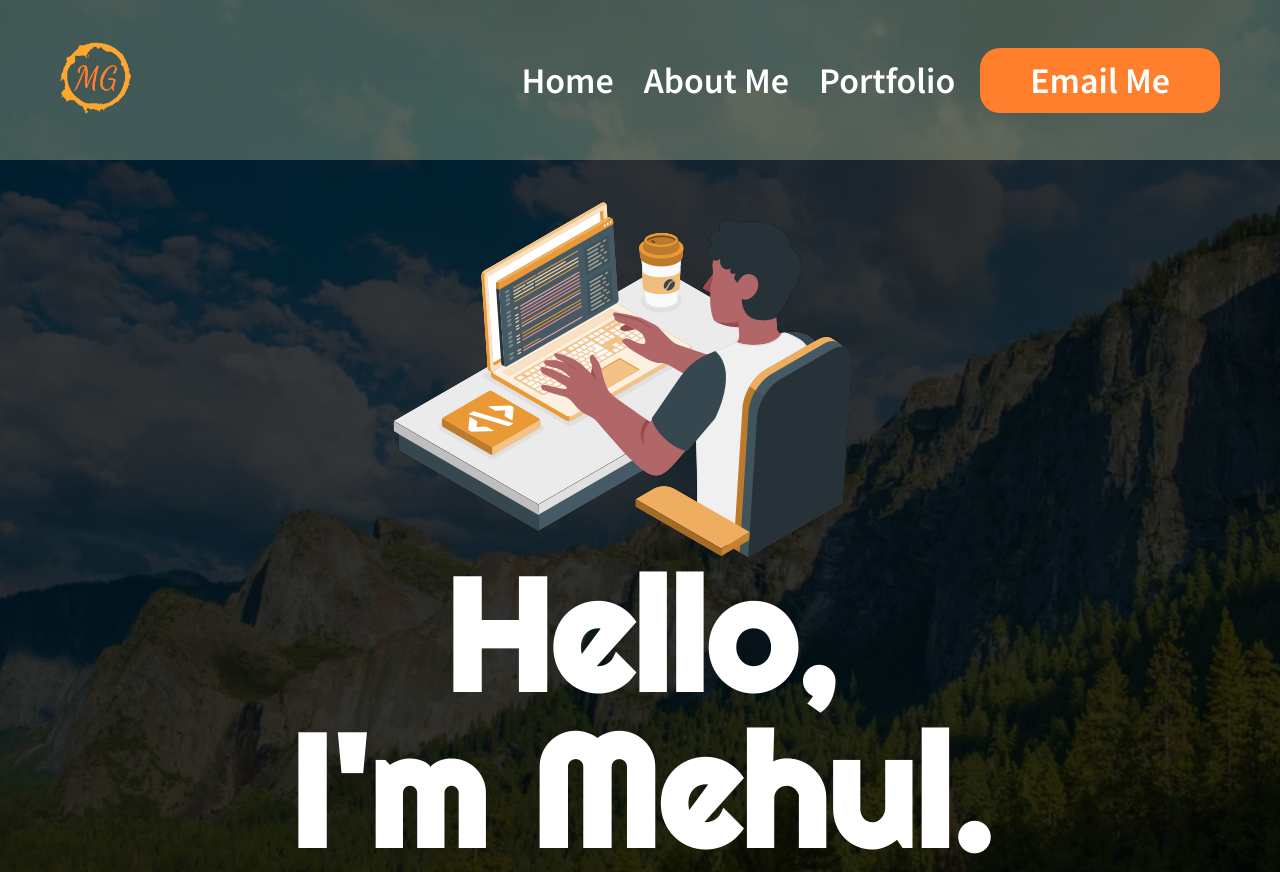
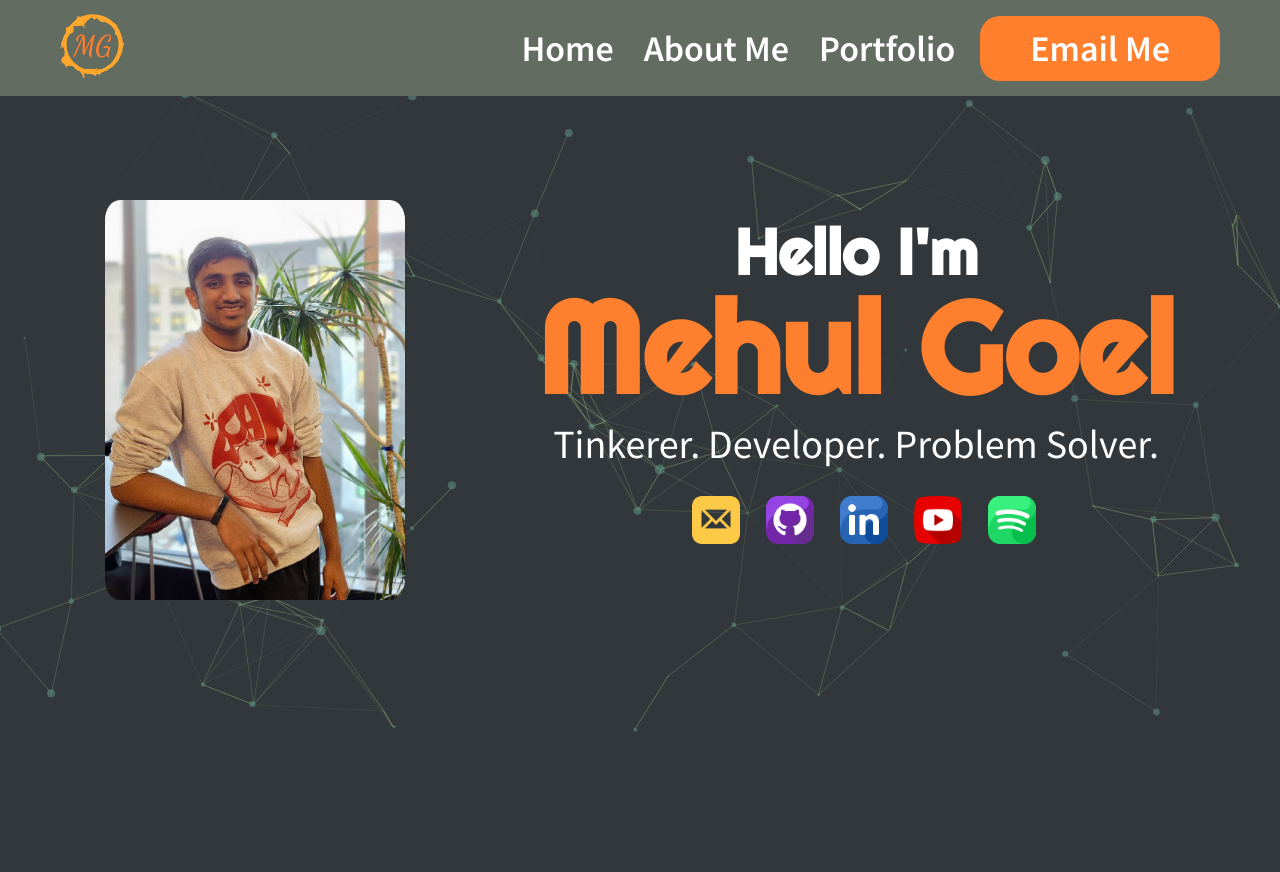
Before and after one commit to mehulgoel873/PersonalWebsite, a website: page home.html in a window 1280 px wide. Shown: the top 872 px of the page. After the commit the page ends 836 px from the top, so only its background shows below. Drawn offline with nearby package versions, Linux system fonts and the light colour scheme.

Commit message:
Added particles.js

```diff
--- /dev/null
+++ b/app.js
@@ -0,0 +1,120 @@
+particlesJS('particles-js',
+
+  {
+    "particles": {
+      "number": {
+        "value": 80,
+        "density": {
+          "enable": true,
+          "value_area": 800
+        }
+      },
+      "color": {
+        "value": "#619b8A"
+      },
+      "shape": {
+        "type": "circle",
+        "stroke": {
+          "width": 0,
+          "color": "#000000"
+        },
+        "polygon": {
+          "nb_sides": 5
+        },
+        "image": {
+          "src": "img/github.svg",
+          "width": 100,
+          "height": 100
+        }
+      },
+      "opacity": {
+        "value": 0.5,
+        "random": false,
+        "anim": {
+          "enable": false,
+          "speed": 1,
+          "opacity_min": 0.1,
+          "sync": false
+        }
+      },
+      "size": {
+        "value": 5,
+        "random": true,
+        "anim": {
+          "enable": false,
+          "speed": 40,
+          "size_min": 0.1,
+          "sync": false
+        }
+      },
+      "line_linked": {
+        "enable": true,
+        "distance": 150,
+        "color": "#a1c181",
+        "opacity": 0.7,
+        "width": 1
+      },
+      "move": {
+        "enable": true,
+        "speed": 6,
+        "direction": "none",
+        "random": false,
+        "straight": false,
+        "out_mode": "out",
+        "attract": {
+          "enable": false,
+          "rotateX": 600,
+          "rotateY": 1200
+        }
+      }
+    },
+    "interactivity": {
+      "detect_on": "canvas",
+      "events": {
+        "onhover": {
+          "enable": true,
+          "mode": "repulse"
+        },
+        "onclick": {
+          "enable": true,
+          "mode": "push"
+        },
+        "resize": true
+      },
+      "modes": {
+        "grab": {
+          "distance": 400,
+          "line_linked": {
+            "opacity": 1
+          }
+        },
+        "bubble": {
+          "distance": 400,
+          "size": 40,
+          "duration": 2,
+          "opacity": 8,
+          "speed": 3
+        },
+        "repulse": {
+          "distance": 200
+        },
+        "push": {
+          "particles_nb": 4
+        },
+        "remove": {
+          "particles_nb": 2
+        }
+      }
+    },
+    "retina_detect": true,
+    "config_demo": {
+      "hide_card": false,
+      "background_color": "#b61924",
+      "background_image": "",
+      "background_position": "50% 50%",
+      "background_repeat": "no-repeat",
+      "background_size": "cover"
+    }
+  }
+
+);
--- a/css/style.css
+++ b/css/style.css
@@ -12,7 +12,7 @@ nav {
     left: 0;
     z-index: 1;
     display: flex;
-    height: 160px;
+    height: 12vh;
     width: 100%;
     background-color: rgba(215, 232, 186, 0.3);
     align-items: center;
@@ -25,7 +25,7 @@ nav .logo-container {
 }
 
 nav .logo-container img {
-    height: 10vh;
+    height: 9vh;
 }
 
 nav .nav-links {
@@ -85,38 +85,82 @@ nav .nav-links a:last-child:hover::before {
 /* Styling for the welcome text and image */
 .welcome-section {
     text-align: center;
-    background: url('../Images/Mountain_Range.webp'), #32373B;
-    background-repeat: no-repeat;
-    background-size: cover;
-    background-blend-mode: multiply;
-    padding:200px 0;
-    height: 100%;
+    padding: 12vh 0vh;
+    width: 100%;
 }
 .image-wrapper {
     display: inline-block;
-    width: 40%;
-    margin-right: 20px;
+    margin-right: 10vw;
     vertical-align: middle;
-    height: 100%;
+    height: 50vh;
 }
 .image-wrapper img {
     display: block;
     max-width: 100%;
-    height: 80%;
+    height: 100%;
+    border-radius: 5%;
 }
 
 .text-wrapper {
     display: inline-block;
     width: 60%;
     vertical-align: middle;
-    max-width: 800px;
+    max-width: max-content;
     margin: 0 auto;
-    height: 80%;
     color: #fff;
 }
 .text-wrapper h1 {
     margin-top: 0;
     margin-bottom: 0;
-    font-size: 156px;
+    font-size: 16vh;
     line-height: 1;
 }
+.text-wrapper h3 {
+    margin-top: 0;
+    margin-bottom: 0;
+    font-size: 8vh;
+    line-height: 1;
+    font-family: 'Righteous', cursive;
+}
+
+.text-wrapper p {
+    font-size: 5vh;
+    margin-top: 1.5vh;
+    margin-bottom: 0;
+    line-height: 1;
+}
+
+.welcome-section .nav-links {
+    display: flex;
+    justify-content: center;
+    align-items: center;
+    margin-right: auto;
+    margin-left: auto;
+}
+
+.welcome-section .nav-links a {
+    display: inline-block;
+    text-decoration: none;
+    color: #fff;
+    padding: 32px 5px;
+    position: relative;
+    margin-left: 16px;
+}
+
+.text-wrapper img {
+    height: 48px;
+}
+
+#particles-js {
+    width: 100%;
+}
+
+#particles-js .container {
+    position: absolute;
+    left: 0;
+    right: 0;
+    padding: 13vh;
+    margin-left: auto;
+    margin-right: auto;
+    width: max-content;
+}
--- a/css/utlities.css
+++ b/css/utlities.css
@@ -1,7 +1,15 @@
 h1 {
   font-family: 'Righteous', cursive;
+}
+
+h3 {
+  font-family: 'Source Sans Pro', sans-serif;
 }
 
 p, a{
   font-family: 'Source Sans Pro', sans-serif;
 }
+
+#orange {
+  color: #fe7f2d;
+}
--- a/home.html
+++ b/home.html
@@ -10,6 +10,7 @@
 	<link rel="stylesheet" type="text/css" href="css/style.css">
 </head>
 <body>
+
 	<!-- Navigation bar -->
 	<nav>
         <div class="logo-container">
@@ -22,35 +23,30 @@
           <a href="mailto:mehulgoel873@gmail.com">Email Me</a>
         </div>
     </nav>
+	<section class="welcome-section" id = "particles-js">
+		<div class = "container">
+			<div class="image-wrapper">
+				<img src="Images\profile.jpg" alt="Mehul Goel">
+			</div>
+			<div class="text-wrapper" >
+				<h3>Hello I'm</h3>
+				<h1 id = "orange">Mehul Goel</h1>
+				<p>Tinkerer. Developer. Problem Solver.</p>
+				<div class="nav-links">
+					<a href="mailto:mehulgoel873@gmail.com"><img src="Images/socialMedia/png/004-apple.png"></a>
+					<a href="https://github.com/mehulgoel873"><img src="Images/socialMedia/png/005-github.png"></a>
+					<a href="https://www.linkedin.com/in/mehulgoel873/"><img src="Images/socialMedia/png/002-linkedin.png"></a>
+					<a href="https://www.youtube.com/@mehulgoel873"><img src="Images/socialMedia/png/001-youtube.png"></a>
+					<a href="https://open.spotify.com/user/vypqzeoi6m2jjrkrrwg0wgucg?si=a3f991f43bde4f6b"><img src="Images/socialMedia/png/003-spotify.png"></a>
+					</div>
+			</div>
+		</div>
+	</section>
+	<!-- Home page -->
 
 
-	<!-- Home page -->
-	<section class="welcome-section">
-		<div class="image-wrapper">
-			<img src="Images\Person-Coding.png" alt="Mehul Goel">
-		</div>
-		<div class="text-wrapper">
-			<h1>Hello, <br>I'm Mehul.</h1>
-		</div>
-	</section>
+	<script src="node_modules/particles.js/particles.js"></script>
+	<script src="app.js"></script>
 
-	<!-- About Me section -->
-	<section class="about-section">
-		<div class = "text-wrapper">
-			<p>I'm an undergraduate freshman within the School of Computer Science at Carnegie Mellon University. I am always looking at new ways to develop my skills in CS and life in general.
-				In my free time, I am constantly working with robots, playing board games with my friends, or building new hobbies. I am always interested in trying new things, so feel free
-			to contact me at any time with fresh opportunities!</p>
-			<div class = "Image Button">
-				<img src="Images/Icons/pdf.png" alt = "PDF Icon">
-				<a href="files/Mehul Goel - Resume.pdf">My Resume</a>
-			</div>
-			<a href="#">Learn more about me</a> <!-- TODO: Fix this section to include a full blown about page at one point-->
-		</div>
-	</section>
-
-	<!-- Projects section -->
-	<section id="projects">
-		<!-- Add content for the Projects section here -->
-	</section>
 </body>
 </html>
```
Also changed, not shown: assets/particles.json (added, +110 -0 lines), package.json (added, +14 -0 lines), 1 other file.
